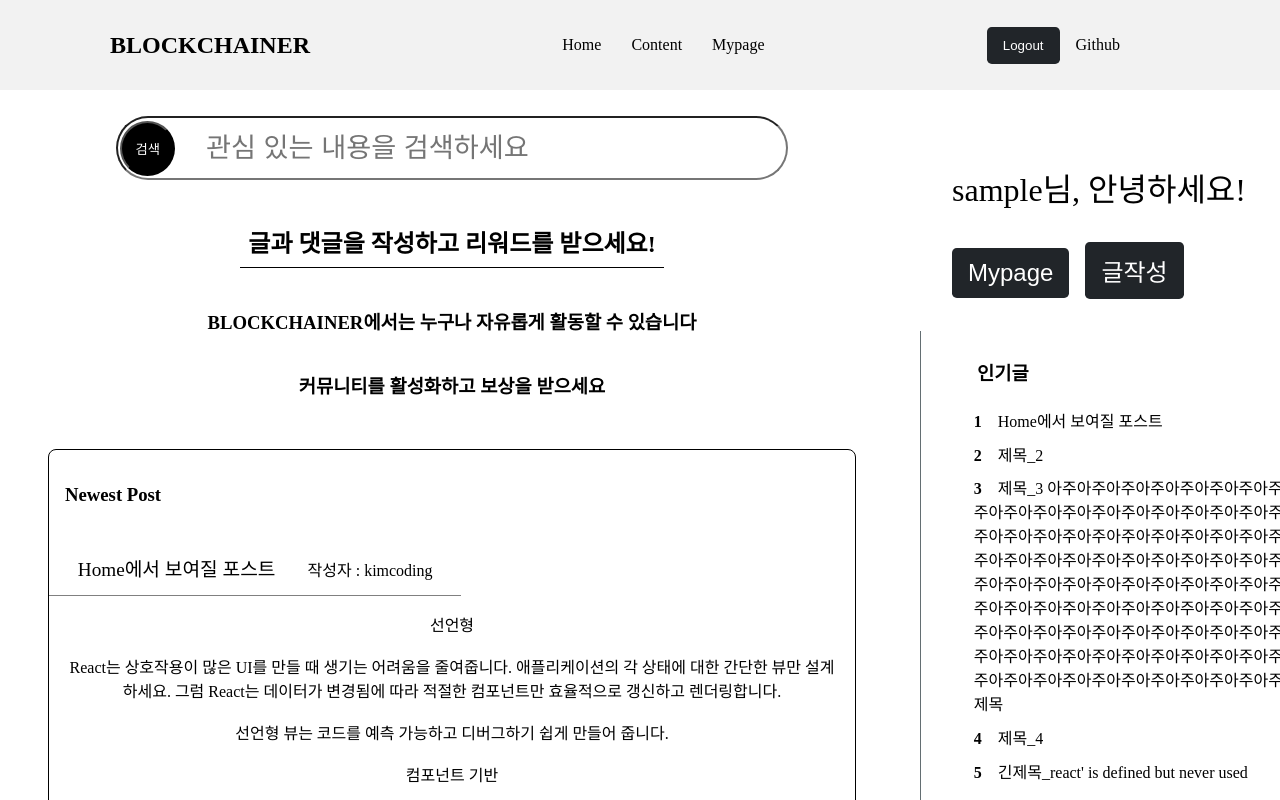
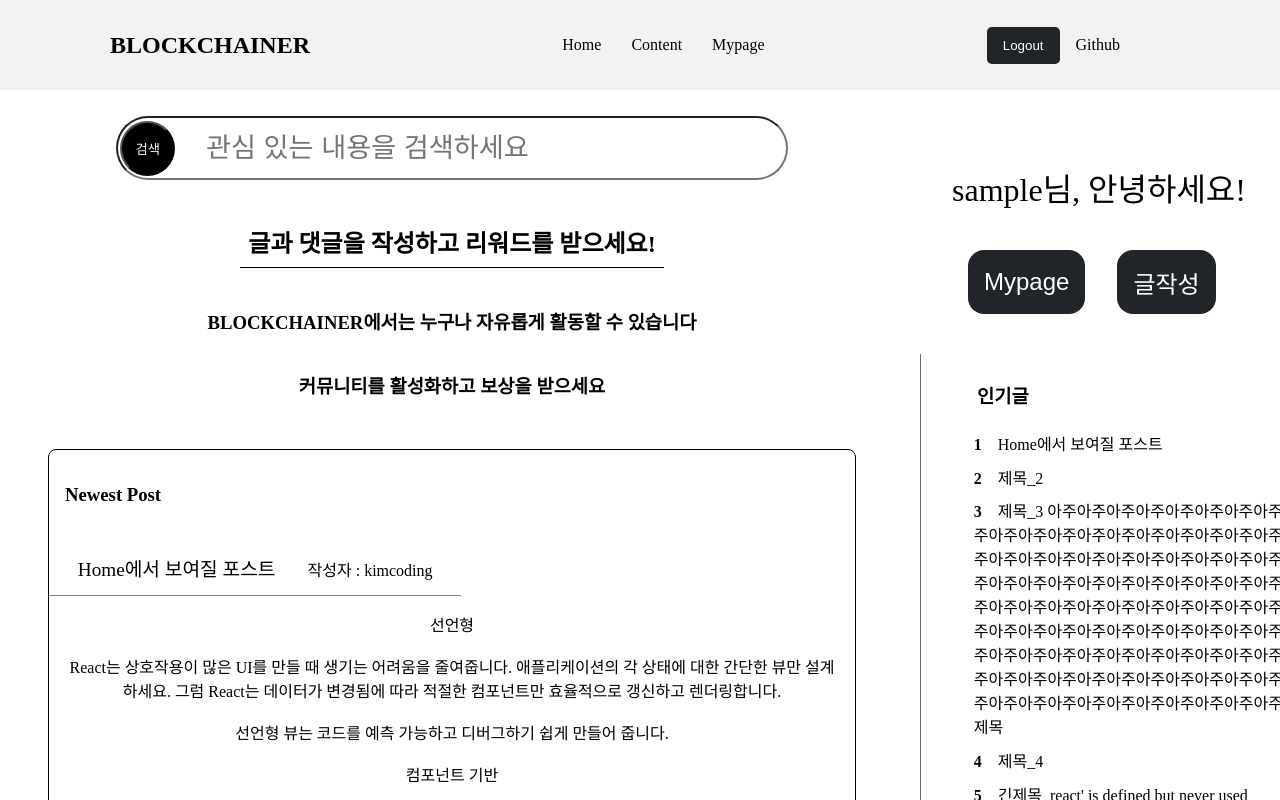
Before and after one commit to citron03/beb-03-blockchainer, a React (Create React App) app in the folder client/: page / in a window 1280 px wide. Shown: the top 800 px of the page. Built offline with nearby package versions, Linux system fonts and the light colour scheme; sample sign-in values are in the browser's storage.

Commit message:
CSS 수정, 댓글 삭제  반응 속도 수정

```diff
--- a/client/src/components/home/LoginInformation.jsx
+++ b/client/src/components/home/LoginInformation.jsx
@@ -18,10 +18,10 @@ const Button = styled.button`
   padding: 10px 15px;
   color: #fff;
   cursor: pointer;
-  border-radius: 0.3rem;
-  margin-right: 1rem;
+  border-radius: 1rem;
+  margin: 0.5rem 1rem;
   font-size: 1.5rem;
-
+  height: 4rem;
   &:hover {
     border: 0.1rem solid black;
     background-color: white;
@@ -30,6 +30,9 @@ const Button = styled.button`
   }
 `;
 
+const ButtonDiv = styled.div`
+    display: flex;
+`
 
 const LoginInformation = () => {
     const history = useHistory();
@@ -38,16 +41,20 @@ const LoginInformation = () => {
     return (
     <LoginInformationContainer>
         {userName.length > 0 ?
-            <>
+            <div>
                 <LoginText>{userName}님, 안녕하세요!</LoginText>
-                <Button onClick={() => history.push("/mypage")}>Mypage</Button>
-                <Button onClick={() => history.push("/write")}>글작성</Button>
-            </>
+                <ButtonDiv>
+                    <Button onClick={() => history.push("/mypage")}>Mypage</Button>
+                    <Button onClick={() => history.push("/write")}>글작성</Button>
+                </ButtonDiv>
+            </div>
             :
-            <>
+            <div>
                 <LoginText>로그인이 필요합니다.</LoginText>
-                <Button onClick={() => history.push("/register")}>회원가입</Button>
-            </>}
+                <ButtonDiv>
+                    <Button onClick={() => history.push("/register")}>회원가입</Button>
+                </ButtonDiv>
+            </div>}
     </LoginInformationContainer>);
 }
 
--- a/client/src/components/postDetail/Comment.jsx
+++ b/client/src/components/postDetail/Comment.jsx
@@ -49,7 +49,7 @@ const Comment = ({data, post_id}) => {
                         dispatch(setReload({
                             controller: !reload
                         }));
-                    }, 300);
+                    }, 200);
                 })
                 .catch(err => console.log(err));
         } else {
```
